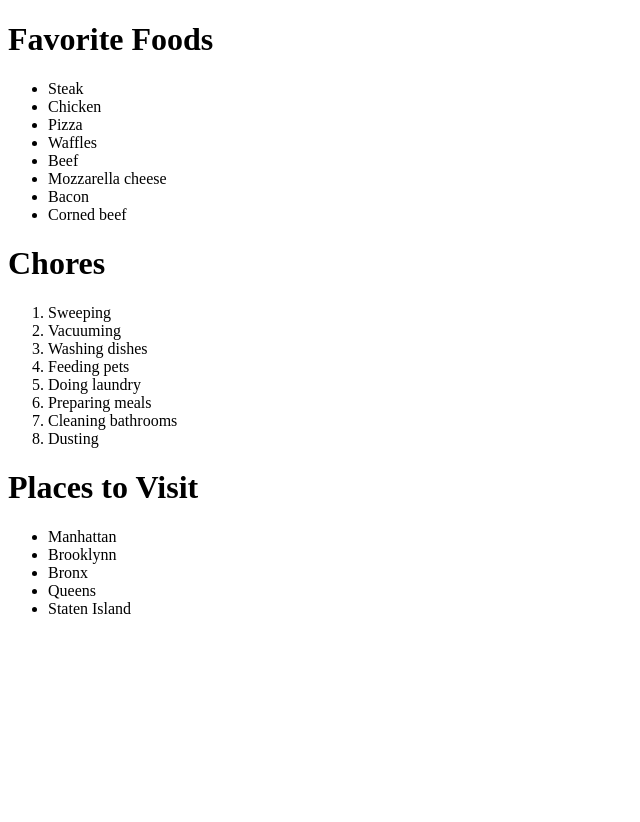
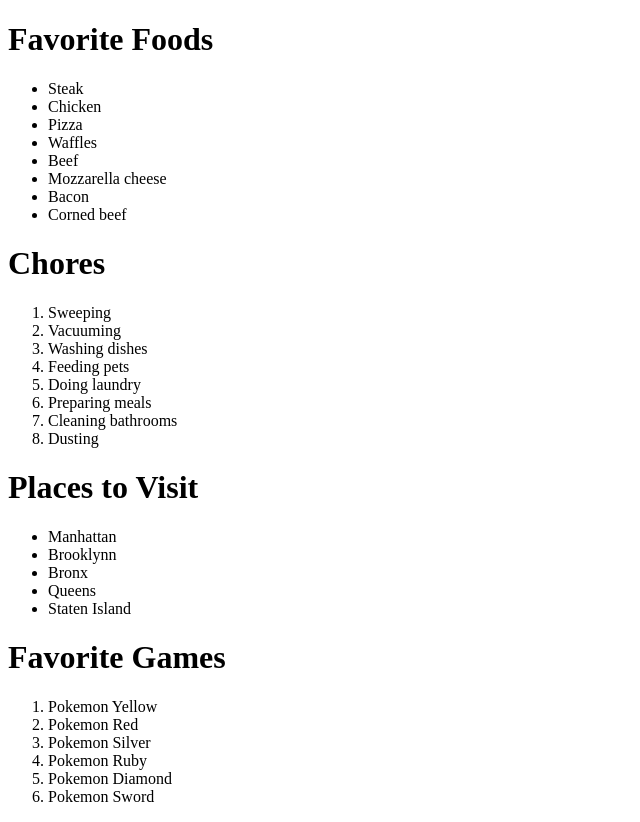
Before and after one commit to whitetc/index, a plain HTML site: page list-practice.html in a window 1280 px wide. Shown: the whole page, without its empty margins (0-640 px from the left). Before the commit the page ends 800 px from the top, so only its background shows below. Drawn offline with Linux system fonts and the light colour scheme.

Commit message:
added favorite games list

```diff
--- a/list-practice.html
+++ b/list-practice.html
@@ -37,6 +37,14 @@
     <li>Queens</li>
     <li>Staten Island</li>
   </ul>
-
+  <h1><strong>Favorite Games</strong></h1>
+  <ol>
+    <li>Pokemon Yellow</li>
+    <li>Pokemon Red</li>
+    <li>Pokemon Silver</li>
+    <li>Pokemon Ruby</li>
+    <li>Pokemon Diamond</li>
+    <li>Pokemon Sword</li>
+  </ol>
 </body>
 </html>
```
